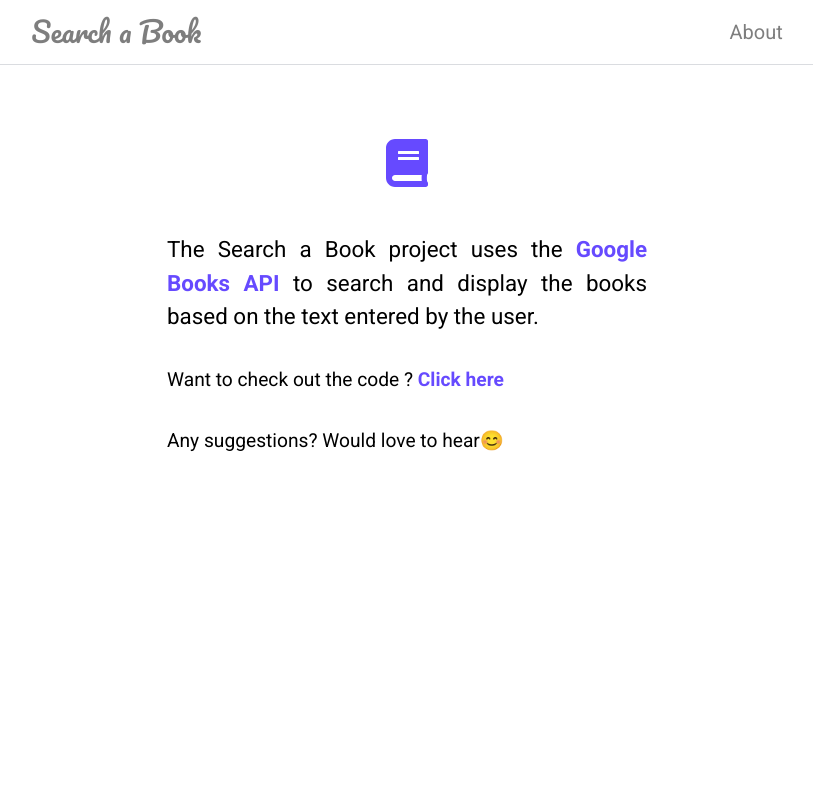
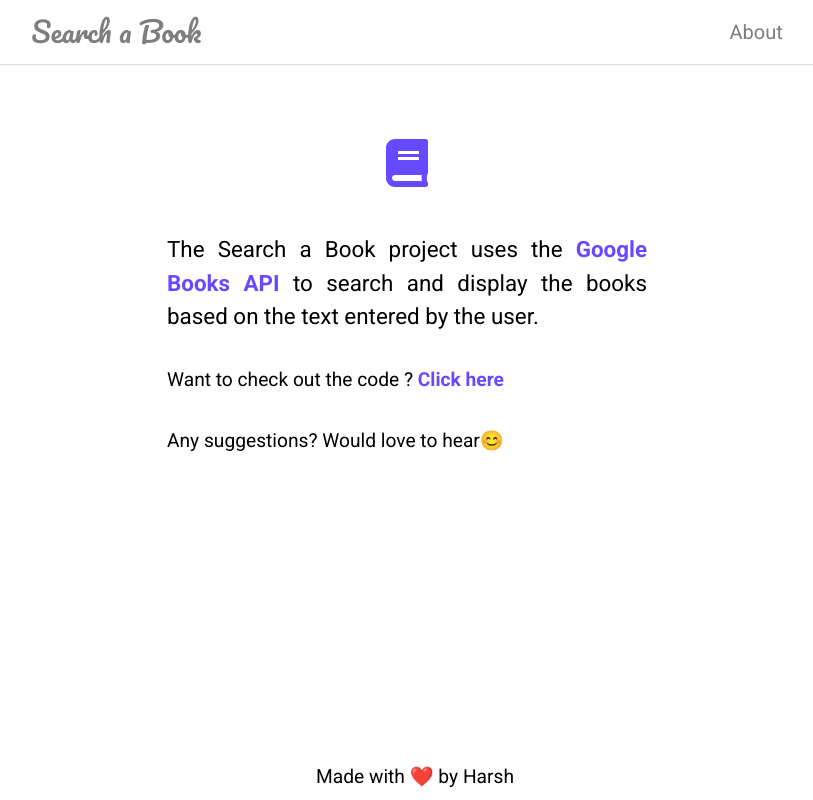
Before and after one commit to harshj11/Google-Books-API-Project, a React (Create React App) app: page /about in a window 1280 px wide. Shown: the whole page, without its empty margins (233-1046 px from the left). Built offline with nearby package versions, Linux system fonts and the light colour scheme.

Commit message:
Create Footer Component

```diff
--- a/src/App.js
+++ b/src/App.js
@@ -1,5 +1,6 @@
 import './App.css';
 import About from './components/About/About';
+import Footer from './components/Footer/Footer';
 import { Navbar, Search } from './components/index';
 import Route from './Route';
 
@@ -13,6 +14,7 @@ function App() {
       <Route path="/about">
         <About />
       </Route>
+      <Footer />
     </div>
   );
 }
--- /dev/null
+++ b/src/components/Footer/Footer.jsx
@@ -0,0 +1,13 @@
+import "./footer.css";
+
+const Footer = () => {
+    return(
+        <footer>
+            <div className="footer">
+                <span className="made-by">Made with ❤️ by <a href="https://in.linkedin.com/in/harsh-jain-b9691b1b1" className="link" target="_blank" rel="noreferrer">Harsh</a></span>
+            </div>
+        </footer>
+    )
+}
+
+export default Footer;
--- /dev/null
+++ b/src/components/Footer/footer.css
@@ -0,0 +1,13 @@
+.footer {
+    background-color: white;
+    font-size: 1.2rem;
+    padding: 0.5rem;
+    position: fixed;
+    bottom: 0;
+    width: 100%;
+    z-index: 1;
+}
+
+.link {
+    opacity: 1;
+}
--- a/src/components/Pagination/Pagination.jsx
+++ b/src/components/Pagination/Pagination.jsx
@@ -10,7 +10,7 @@ const Pagination = (props) => {
     }
 
     return(
-        <div className="box">
+        <div className="pagination-container">
             {
                 pageNumbers.map(pageNumber => {
                     return (
--- a/src/components/Pagination/pagination.css
+++ b/src/components/Pagination/pagination.css
@@ -1,3 +1,6 @@
+.pagination-container {
+    margin: 2rem auto 4rem auto;
+}
 .page-button {
     border: 1px solid #6644af;
     color: #6644af;
```
